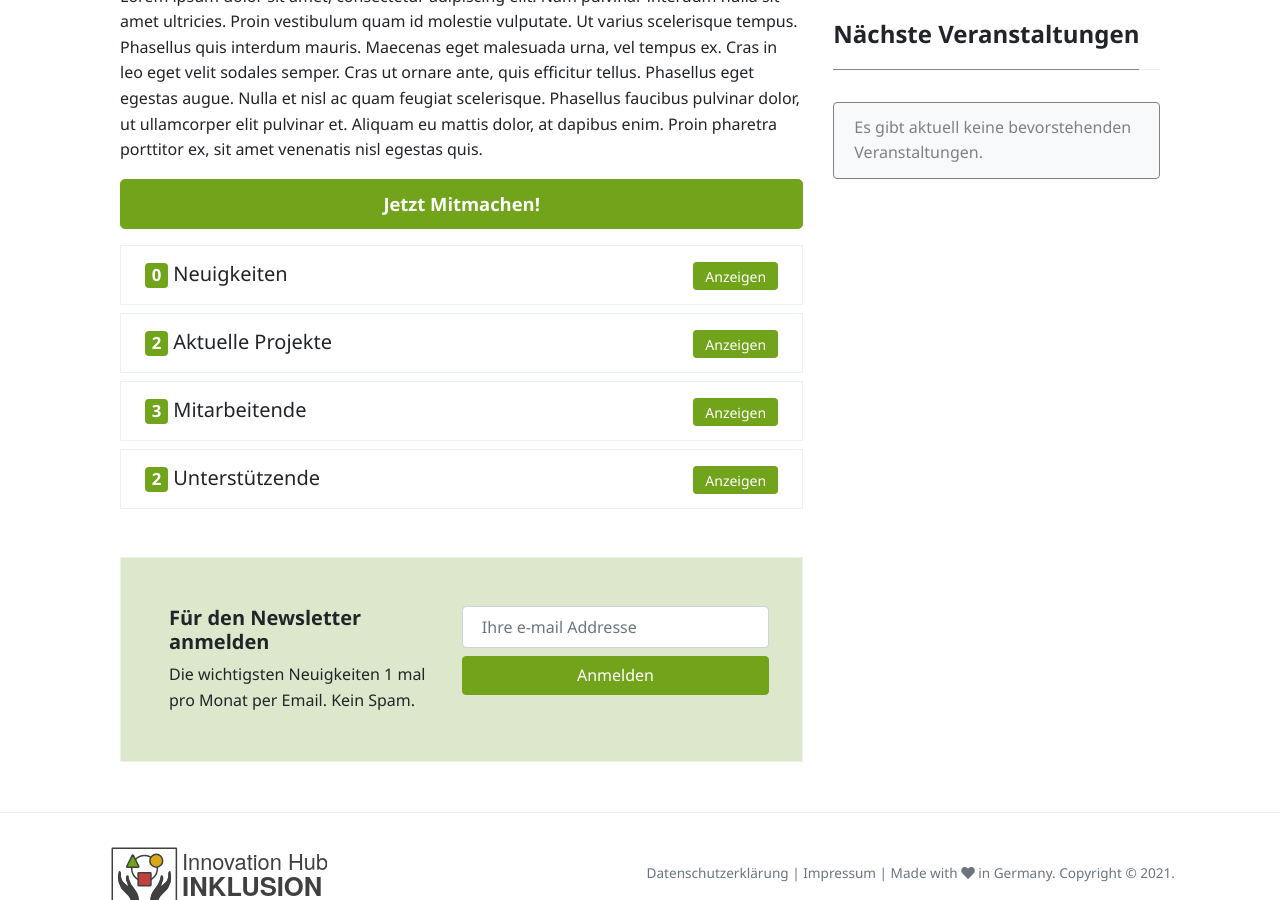
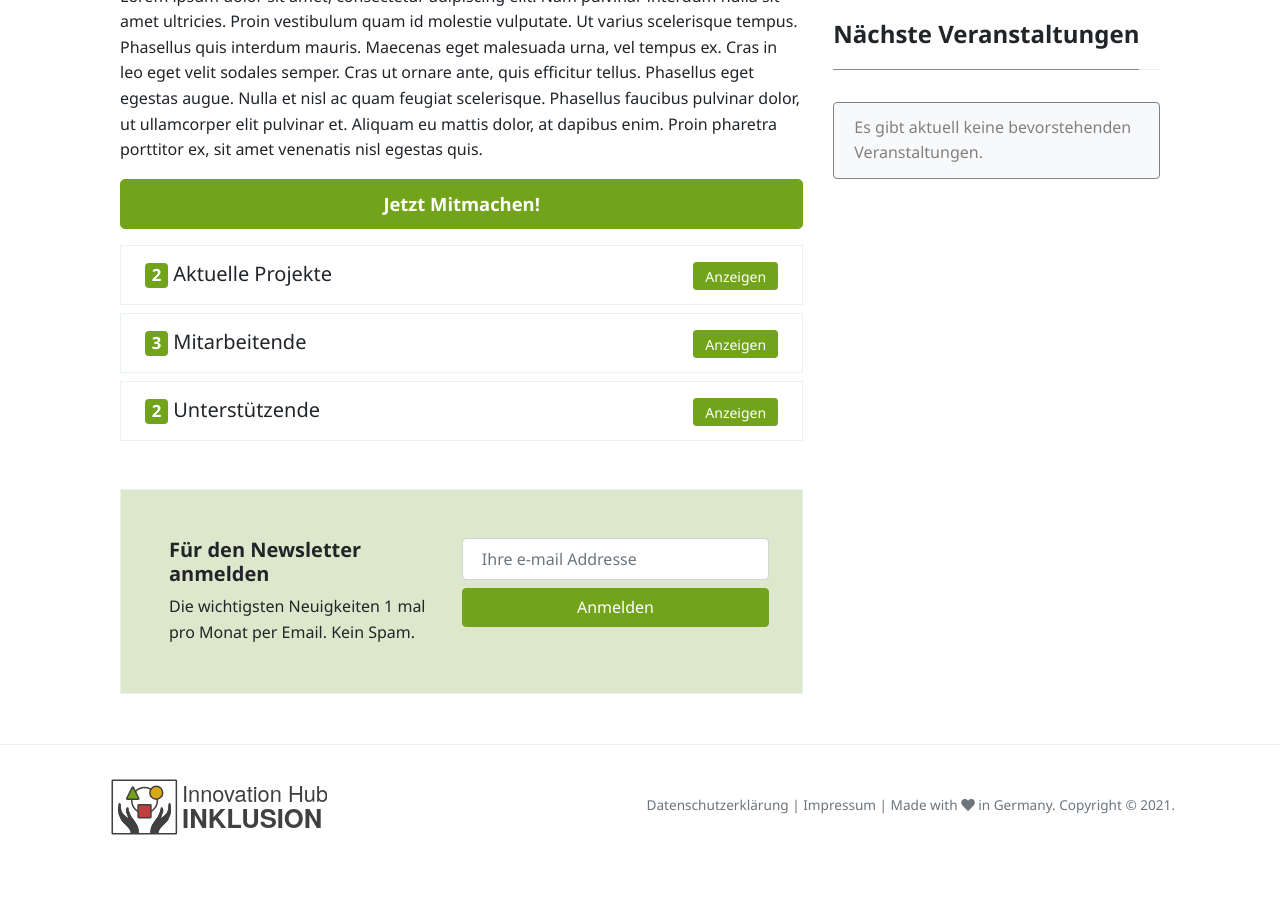
Before and after one commit to innovation-hub-inklusion/innovation-hub-inklusion.github.io, a Jekyll site: the page built from _workareas/inklusive-bildung.md, in a window 1280 px wide and 900 px high, scrolled down 835 px. Built offline with Jekyll 4.4.1, drawn with Linux system fonts in a browser that asks for light colours; after the commit the page ends 1699 px from its top, so only the background shows below that; part of the change alters nothing that is shown.

```diff
--- a/_includes/details-workarea.html
+++ b/_includes/details-workarea.html
@@ -7,12 +7,14 @@
 {% if include.list_posts %}
     {% include find-posts-by-workarea.html workarea=include.workarea %}
 
+    {% if workarea_posts != empty %}
         {% include list-cards-collapse.html
             title="Neuigkeiten"
             collapse_id_prefix=include.workarea.workarea_id
             collapse_id="posts"
             count=true
             list_items=workarea_posts %}
+    {% endif %}
 {% endif %}
 
 {% if include.list_projects %}
```
Lines whose indentation alone changed are shown as unchanged.
